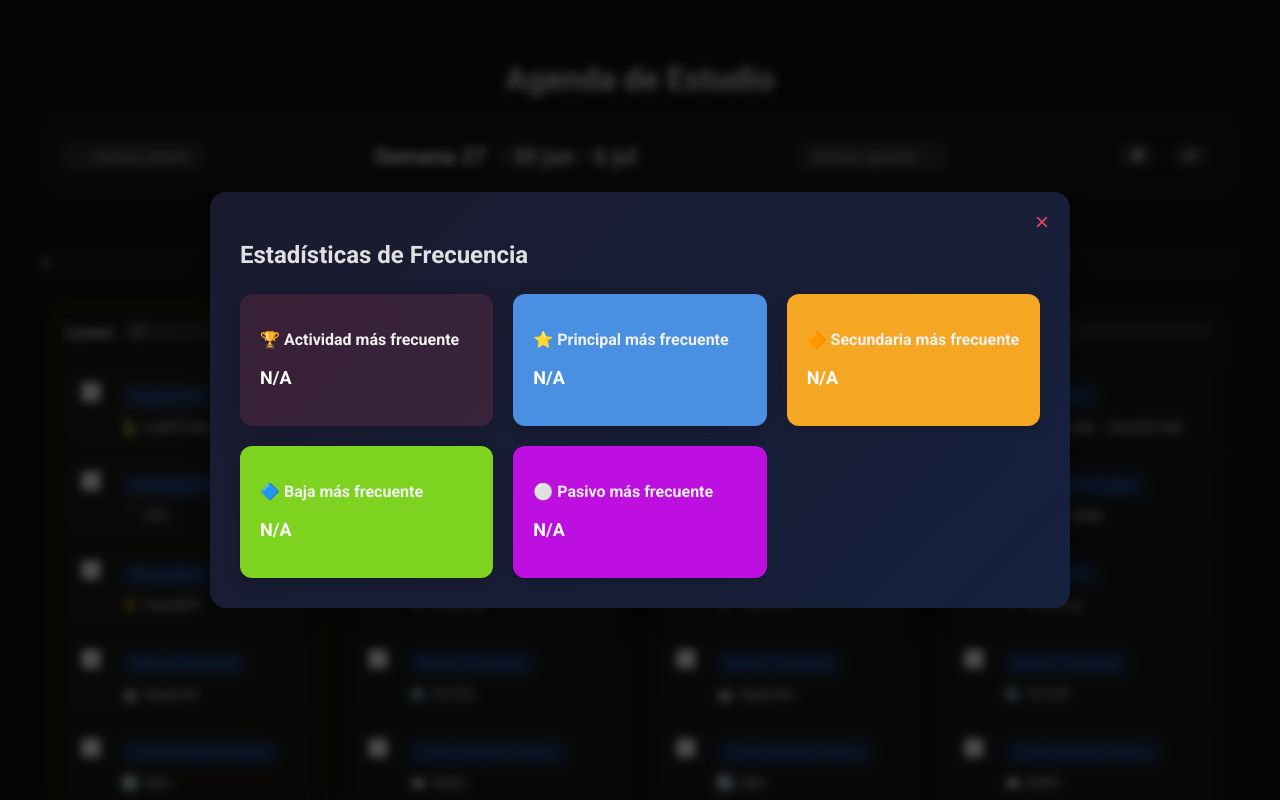
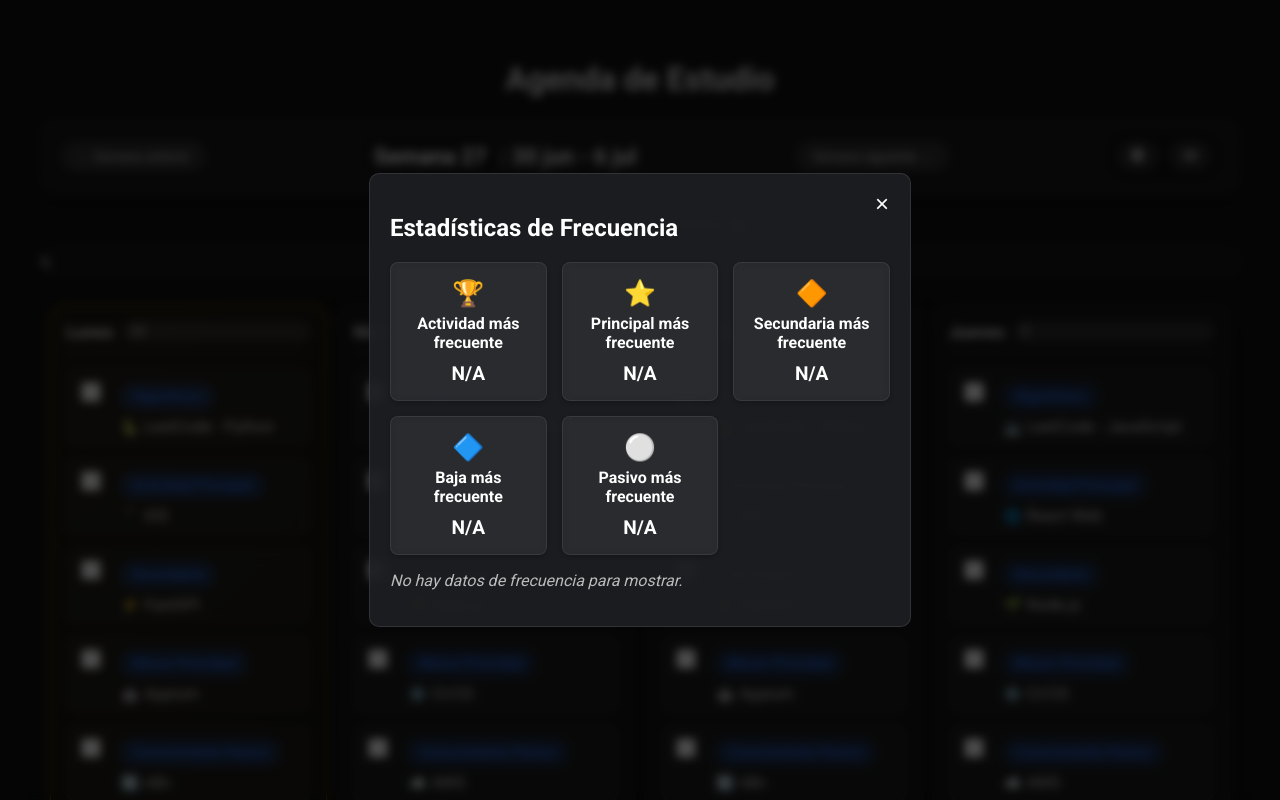
Before and after one commit to cesaroer/study_planner, a React (Create React App) app: page / in a window 1280 px wide. Both pictures are taken after a click on the button 1190 px from the left and 156 px from the top of the page. Shown: the top 800 px of the page. Built offline with nearby package versions, Linux system fonts and the light colour scheme; the HTML template or start-up script is replaced by a standard one.

Commit message:
implemented frquency chart

```diff
--- a/package.json
+++ b/package.json
@@ -3,9 +3,11 @@
   "version": "0.1.0",
   "private": true,
   "dependencies": {
+    "chart.js": "^4.5.0",
     "date-fns": "^4.1.0",
     "react": "^18.2.0",
     "react-calendar-heatmap": "^1.10.0",
+    "react-chartjs-2": "^5.3.0",
     "react-dom": "^18.2.0",
     "react-icons": "^5.5.0",
     "react-scripts": "5.0.1",
--- /dev/null
+++ b/src/components/ActivityFrequencyChart.css
@@ -0,0 +1,54 @@
+.chart-container {
+  margin-top: 30px;
+  padding: 20px;
+  background: rgba(255, 255, 255, 0.05);
+  backdrop-filter: blur(4px);
+  border-radius: 10px;
+  border: 1px solid rgba(255, 255, 255, 0.08);
+  box-shadow: 0 4px 6px rgba(0, 0, 0, 0.1);
+  color: white;
+  text-align: center;
+}
+
+.chart-container h3 {
+  margin-bottom: 20px;
+  font-size: 1.2rem;
+}
+
+.chart-bars {
+  display: flex;
+  justify-content: space-around;
+  align-items: flex-end;
+  height: 150px;
+  gap: 10px;
+}
+
+.chart-bar-item {
+  display: flex;
+  flex-direction: column;
+  align-items: center;
+  justify-content: flex-end;
+  height: 100%;
+  flex-grow: 1;
+}
+
+.chart-bar {
+  width: 30px;
+  background: linear-gradient(to top, #497add1f, #0b3cba);
+  border-radius: 5px 5px 0 0;
+  transition: height 0.3s ease;
+  box-shadow: 0 0 8px rgba(29, 42, 87, 0.5);
+}
+
+.bar-label {
+  margin-top: 5px;
+  font-size: 0.8rem;
+  word-break: break-word;
+  text-align: center;
+  max-width: 80px; /* Limit width to prevent overflow */
+}
+
+.no-data-message {
+  color: rgba(255, 255, 255, 0.7);
+  font-style: italic;
+}
--- /dev/null
+++ b/src/components/ActivityFrequencyChart.js
@@ -0,0 +1,30 @@
+import React from 'react';
+import './ActivityFrequencyChart.css';
+
+const ActivityFrequencyChart = ({ data }) => {
+  if (!data || data.length === 0) {
+    return <p className="no-data-message">No hay datos de frecuencia para mostrar.</p>;
+  }
+
+  // Find max count for scaling bars
+  const maxCount = Math.max(...data.map(item => item.count));
+
+  return (
+    <div className="chart-container">
+      <h3>Frecuencia de Actividades</h3>
+      <div className="chart-bars">
+        {data.map((item, index) => (
+          <div key={index} className="chart-bar-item">
+            <div
+              className="chart-bar"
+              style={{ height: `${(item.count / maxCount) * 100}%` }}
+            ></div>
+            <span className="bar-label">{item.activity} ({item.count})</span>
+          </div>
+        ))}
+      </div>
+    </div>
+  );
+};
+
+export default ActivityFrequencyChart;
--- a/src/components/FrequencyModal.css
+++ b/src/components/FrequencyModal.css
@@ -1,37 +1,57 @@
+.modal-overlay {
+  position: fixed;
+  top: 0;
+  left: 0;
+  right: 0;
+  bottom: 0;
+  background-color: rgba(0, 0, 0, 0.7);
+  display: flex;
+  justify-content: center;
+  align-items: center;
+  z-index: 1000;
+}
+
 .frequency-modal {
-  background: linear-gradient(135deg, #1a1a2e, #16213e);
-  border-radius: 16px;
-  padding: 30px;
-  width: 90%;
-  max-width: 800px;
-  box-shadow: 0 10px 30px rgba(0, 0, 0, 0.5);
-  position: relative;
+  background: rgba(32, 34, 37, 0.85);
+  backdrop-filter: blur(8px);
+  border: 1px solid rgba(255, 255, 255, 0.1);
+  border-radius: 10px;
+  padding: 20px;
+  width: 80%;
+  max-width: 500px;
+  box-shadow: 0 4px 6px rgba(0, 0, 0, 0.1);
+  color: white;
+}
+
+.modal-header {
+  display: flex;
+  justify-content: space-between;
+  align-items: center;
+  margin-bottom: 20px;
 }
 
 .modal-close-button {
-  position: absolute;
-  top: 15px;
-  right: 15px;
   background: none;
   border: none;
-  color: #e94560;
-  font-size: 24px;
+  color: white;
+  font-size: 1.5rem;
   cursor: pointer;
 }
 
 .frequency-stats {
   display: grid;
-  grid-template-columns: repeat(auto-fit, minmax(220px, 1fr));
-  gap: 20px;
-  margin-top: 25px;
+  grid-template-columns: repeat(auto-fill, minmax(140px, 1fr));
+  gap: 15px;
 }
 
 .stat-card {
-  background: rgba(255, 255, 255, 0.1);
-  border-radius: 12px;
-  padding: 20px;
-  box-shadow: 0 4px 15px rgba(0, 0, 0, 0.2);
-  transition: all 0.3s ease;
+  background: rgba(255, 255, 255, 0.05);
+  backdrop-filter: blur(4px);
+  border: 1px solid rgba(255, 255, 255, 0.08);
+  padding: 15px;
+  border-radius: 8px;
+  text-align: center;
+  box-shadow: 0 2px 4px rgba(0, 0, 0, 0.2);
 }
 
 .stat-card:hover {
@@ -40,29 +60,37 @@
 }
 
 .stat-card h3 {
-  font-size: 16px;
-  margin-bottom: 12px;
-  color: #f1f1f1;
+  margin: 0 0 10px 0;
+  font-size: 1rem;
+  color: white;
+}
+
+.stat-emoji {
+  font-size: 1.6rem;
+  margin-bottom: 6px;
 }
 
 .stat-value {
-  font-size: 18px;
+  font-size: 1.2rem;
   font-weight: bold;
-  color: #fff;
+  margin: 0;
+  color: white;
 }
 
-.stat-card:nth-child(1) { background: rgba(233, 69, 96, 0.15); }
-.stat-card:nth-child(2) { background: rgba(249, 168, 38, 0.15); }
-.stat-card:nth-child(3) { background: rgba(15, 157, 88, 0.15); }
-.stat-card:nth-child(4) { background: rgba(66, 133, 244, 0.15); }
-.stat-card:nth-child(5) { background: rgba(156, 39, 176, 0.15); }
+
+
+
+
+
 
 .frequency-card {
-  background: rgba(255, 255, 255, 0.1);
-  border-radius: 12px;
-  padding: 20px;
-  box-shadow: 0 4px 15px rgba(0, 0, 0, 0.2);
-  transition: all 0.3s ease;
+  background: rgba(255, 255, 255, 0.05);
+  backdrop-filter: blur(4px);
+  border: 1px solid rgba(255, 255, 255, 0.08);
+  padding: 15px;
+  border-radius: 8px;
+  text-align: center;
+  box-shadow: 0 2px 4px rgba(0, 0, 0, 0.2);
 }
 
 .frequency-card:hover {
@@ -71,15 +99,16 @@
 }
 
 .frequency-card h3 {
-  font-size: 16px;
-  margin-bottom: 12px;
-  color: #f1f1f1;
+  margin: 0 0 10px 0;
+  font-size: 1rem;
+  color: white;
 }
 
 .activity-name {
-  font-size: 18px;
+  font-size: 1.2rem;
   font-weight: bold;
-  color: #fff;
+  margin: 0;
+  color: white;
   margin-bottom: 10px;
 }
 
@@ -107,3 +136,9 @@
 .tag-pasivo {
   border-left: 4px solid #4285f4;
 }
+
+@media (max-width: 600px) {
+  .frequency-stats {
+    grid-template-columns: 1fr;
+  }
+}
--- a/src/components/FrequencyModal.js
+++ b/src/components/FrequencyModal.js
@@ -2,6 +2,7 @@ import React from 'react';
 import './FrequencyModal.css';
 import { FaTimes } from 'react-icons/fa';
 import StatCard from './StatCard';
+import ActivityFrequencyChart from './ActivityFrequencyChart';
 
 const FrequencyCard = ({ title, activity, tipo }) => {
   if (!activity) return null;
@@ -69,6 +70,16 @@ export default function FrequencyModal({ isOpen, onClose, activities, currentWee
   const mostFrequentLowPriority = getMostFrequent("Menor Prioridad");
   const mostFrequentPassive = getMostFrequent("Conocimiento Pasivo");
 
+  // Calculate frequency data for the chart
+  const chartData = (() => {
+    const completedActivities = currentWeekActivities.filter(act => act.completado);
+    const frequencyMap = {};
+    completedActivities.forEach(act => {
+      frequencyMap[act.actividad] = (frequencyMap[act.actividad] || 0) + 1;
+    });
+    return Object.entries(frequencyMap).map(([activity, count]) => ({ activity, count })).sort((a, b) => b.count - a.count);
+  })();
+
   return (
     <div className="modal-overlay" onClick={onClose}>
       <div className="frequency-modal" onClick={e => e.stopPropagation()}>
@@ -76,31 +87,35 @@ export default function FrequencyModal({ isOpen, onClose, activities, currentWee
         <h2>Estadísticas de Frecuencia</h2>
 
         <div className="frequency-stats">
-          <div className="stat-card">
-            <h3>🏆 Actividad más frecuente</h3>
-            <p className="stat-value">{mostFrequentOverall || 'N/A'}</p>
-          </div>
           <StatCard
-            title="⭐ Principal más frecuente"
-            value={mostFrequentPrimary || "N/A"}
-            color="#4a90e2"
+            emoji="🏆"
+            title="Actividad más frecuente"
+            value={mostFrequentOverall || 'N/A'}
           />
           <StatCard
-            title="🔶 Secundaria más frecuente"
-            value={mostFrequentSecondary || "N/A"}
-            color="#f5a623"
+            emoji="⭐" title="Principal más frecuente"
+            value={mostFrequentPrimary || "N/A"}
+
           />
           <StatCard
-            title="🔷 Baja más frecuente"
-            value={mostFrequentLowPriority || "N/A"}
-            color="#7ed321"
+            emoji="🔶" title="Secundaria más frecuente"
+            value={mostFrequentSecondary || "N/A"}
+
           />
           <StatCard
-            title="⚪ Pasivo más frecuente"
+            emoji="🔷" title="Baja más frecuente"
+            value={mostFrequentLowPriority || "N/A"}
+
+          />
+          <StatCard
+            emoji="⚪" title="Pasivo más frecuente"
             value={mostFrequentPassive || "N/A"}
-            color="#bd10e0"
+
           />
         </div>
+
+        <ActivityFrequencyChart data={chartData} />
+
       </div>
     </div>
   );
--- a/src/components/StatCard.js
+++ b/src/components/StatCard.js
@@ -1,8 +1,9 @@
 import React from 'react';
 
-export default function StatCard({ title, value, color }) {
+export default function StatCard({ emoji, title, value }) {
   return (
-    <div className="stat-card" style={{ backgroundColor: color }}>
+    <div className="stat-card">
+      {emoji && <div className="stat-emoji">{emoji}</div>}
       <h3>{title}</h3>
       <p className="stat-value">{value}</p>
     </div>
```
Also changed, not shown: 1 other file (tests, documents, lock files or other folders).
